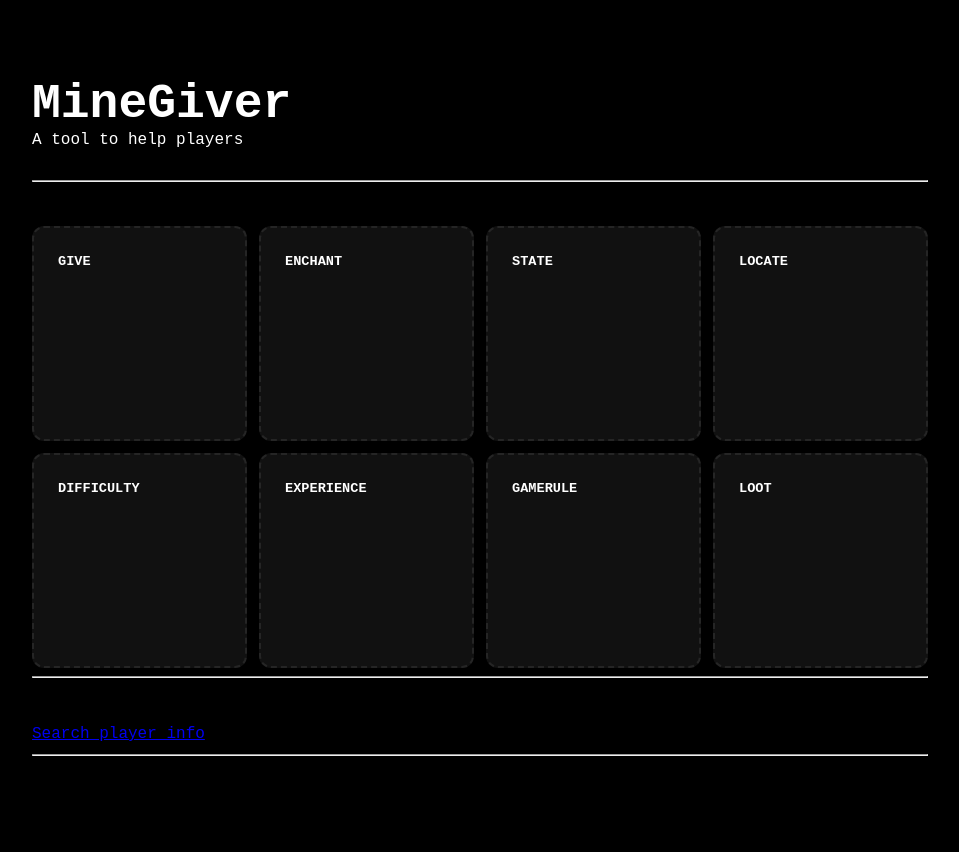
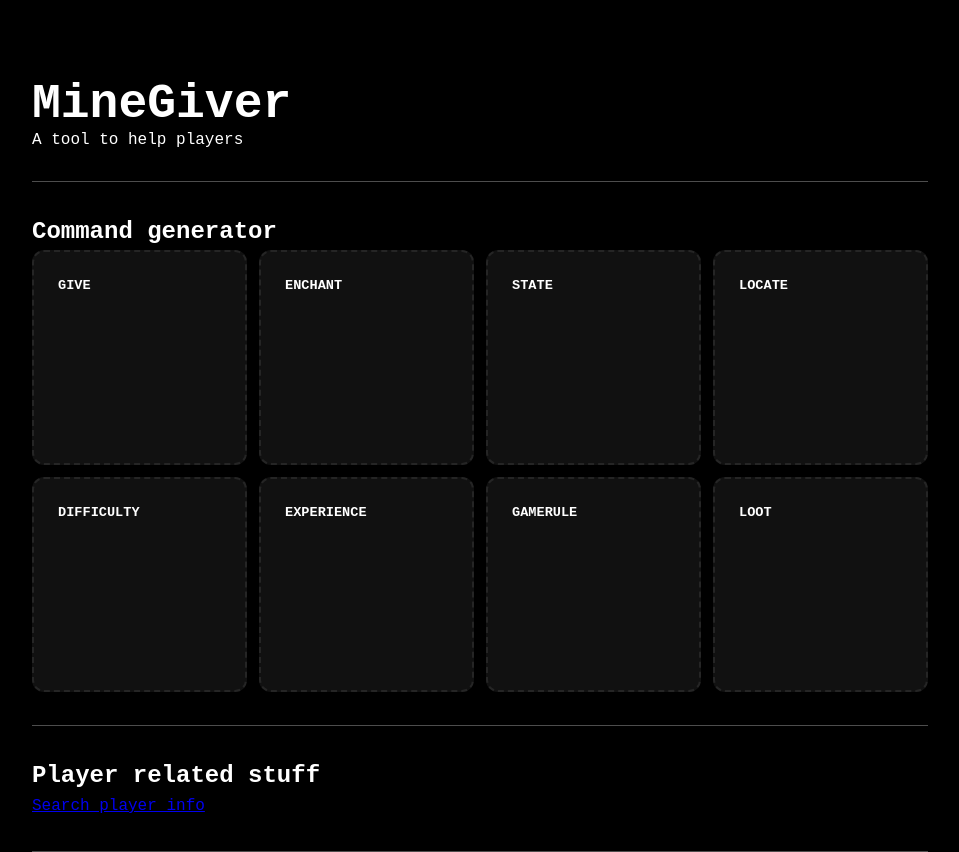
Before and after one commit to GuillermoUrielCruzFuente/mine-giver, a Next.js app: page / in a window 1280 px wide. Shown: the top 852 px of the page, without its empty margins (160-1119 px from the left). Built offline with nearby package versions, Linux system fonts and the light colour scheme; a web font is replaced by a local one.

Commit message:
new styles for player related stuff

```diff
--- a/src/styles/pages/Home.module.scss
+++ b/src/styles/pages/Home.module.scss
@@ -9,7 +9,7 @@
 	font-size: 3rem;
 	color: #fff;
 	line-height: 1;
-	margin-top: 5rem;
+	padding-top: 5rem;
 }
 
 .text {
@@ -21,5 +21,18 @@
 
 .mainContainer {
 	width: 70%;
-	margin: 0 auto;
+	margin-inline: auto;
+
+	hr {
+		margin-block: 2rem;
+
+		border: 0;
+		height: 0;
+		border-top: 1px solid rgba(0, 0, 0, 0.1);
+		border-bottom: 1px solid rgba(255, 255, 255, 0.3);
+	}
+
+	h2 {
+		color: #fff;
+	}
 }
```
